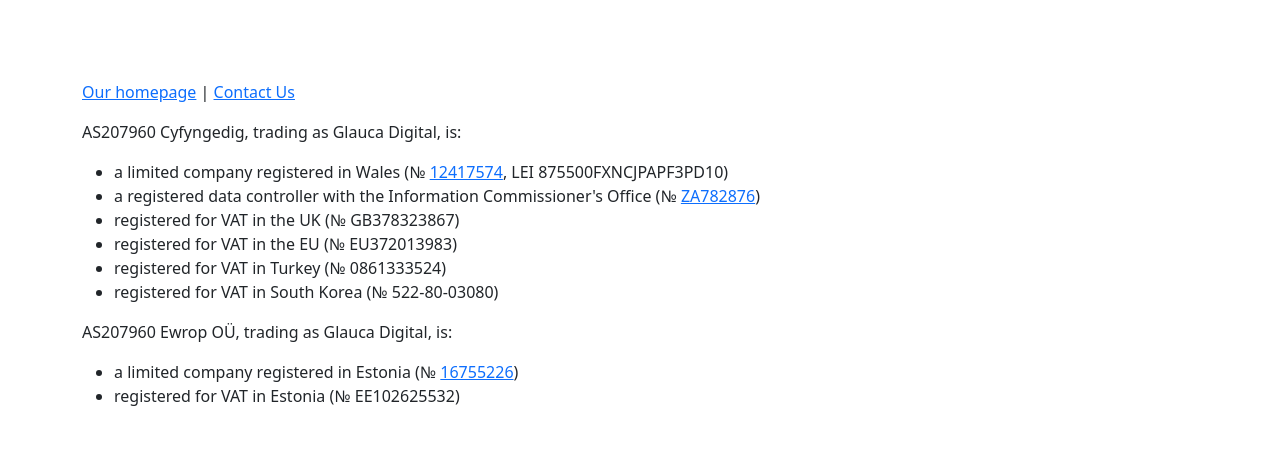
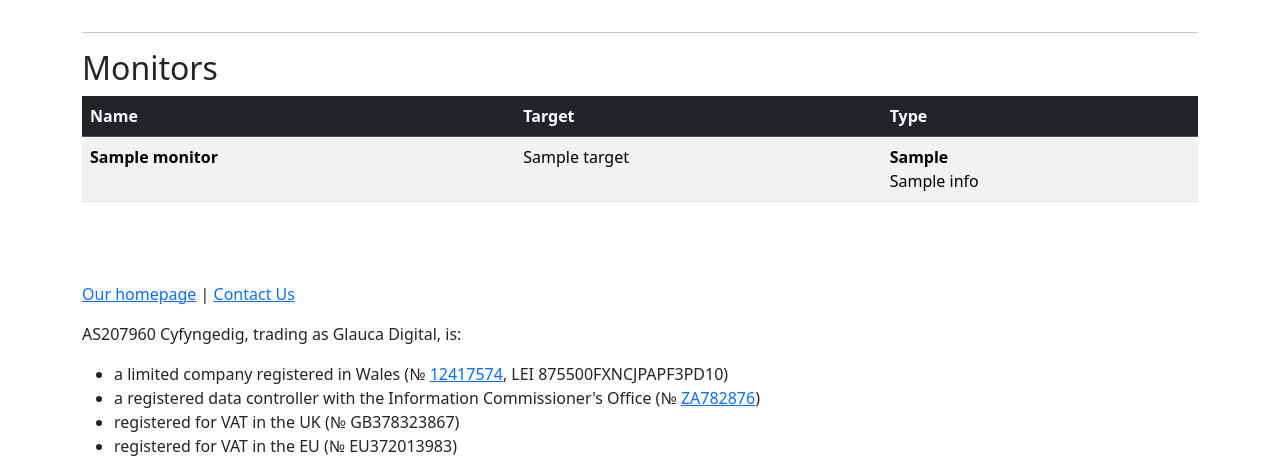
Before and after one commit to AS207960/monitoring, a Django app: template monitoring/templates/monitoring/view_alert_group.html in a window 1280 px wide. Shown: the part 261-719 px from the top of the page. Before the commit the page ends 667 px from the top, so only its background shows below. Run offline with Django 4.2, Linux system fonts and the light colour scheme; tables that the repository leaves empty hold one stand-in row (values such as "Sample post"); the template is opened without the code that fills it: values that come from a table or form of the project are taken from there, most other values are stand-ins (such as "Sample title", 1, 10 or a date in 2020); data that the repository does not hold is empty; parts of the project's set-up code (start-up, migrations or seed data) failed here and were passed over; some libraries are stand-ins or nearby versions.

Commit message:
show monitors on alert group

```diff
--- a/monitoring/templates/monitoring/index.html
+++ b/monitoring/templates/monitoring/index.html
@@ -3,9 +3,7 @@
 
 {% block content %}
     <div class="container">
-        <h2>
-            Monitors
-        </h2>
+        <h2>Monitors</h2>
         <div class="table-responsive">
             <table class="table table-striped table-hover">
                 <thead class="table-dark">
--- a/monitoring/templates/monitoring/view_alert_group.html
+++ b/monitoring/templates/monitoring/view_alert_group.html
@@ -41,13 +41,46 @@
                 <a href="{% url 'alert_group_add_email' alert_group.id %}" class="btn btn-lg btn-primary">Email</a>
                 <a href="#" class="btn btn-lg btn-secondary disabled">
                     <span style="text-decoration: line-through;">SMS</span> Coming soon</a>
-                <a href="{% url 'alert_group_add_pushover' alert_group.id %}" class="btn btn-lg btn-primary">Pushover</a>
+                <a href="{% url 'alert_group_add_pushover' alert_group.id %}"
+                   class="btn btn-lg btn-primary">Pushover</a>
                 <a href="{% url 'alert_group_add_discord' alert_group.id %}" class="btn btn-lg btn-primary">Discord</a>
                 <a href="{% url 'alert_group_add_slack' alert_group.id %}" class="btn btn-lg btn-primary">Slack</a>
-                <a href="{% url 'alert_group_add_telegram' alert_group.id %}" class="btn btn-lg btn-primary">Telegram</a>
+                <a href="{% url 'alert_group_add_telegram' alert_group.id %}"
+                   class="btn btn-lg btn-primary">Telegram</a>
                 <a href="{% url 'alert_group_add_webhook' alert_group.id %}" class="btn btn-lg btn-primary">Webhook</a>
                 <a href="{% url 'alert_group_add_prometheus' alert_group.id %}" class="btn btn-lg btn-primary">Prometheus</a>
             </div>
         {% endif %}
+        <hr/>
+        <h2>Monitors</h2>
+        <div class="table-responsive">
+            <table class="table table-striped table-hover">
+                <thead class="table-dark">
+                <tr>
+                    <th>Name</th>
+                    <th>Target</th>
+                    <th>Type</th>
+                </tr>
+                </thead>
+                <tbody>
+                {% if monitors %}
+                    {% for monitor in monitors %}
+                        <tr>
+                            <th scope="row">{{ monitor.name }}</th>
+                            <td>{{ monitor.target }}</td>
+                            <td>
+                                <b>{{ monitor.get_monitor_type_display }}</b><br/>
+                                {{ monitor.info|linebreaksbr }}
+                            </td>
+                        </tr>
+                    {% endfor %}
+                {% else %}
+                    <tr>
+                        <td colspan="5">No monitors</td>
+                    </tr>
+                {% endif %}
+                </tbody>
+            </table>
+        </div>
     </div>
 {% endblock %}
--- a/monitoring/views.py
+++ b/monitoring/views.py
@@ -88,10 +88,12 @@ def view_alert_group(request, ag_id):
 
     can_edit = ag_obj.has_scope(access_token, 'edit')
     targets = ag_obj.alerttarget_set.all()
+    monitors = ag_obj.monitors.all()
 
     return render(request, "monitoring/view_alert_group.html", {
         "alert_group": ag_obj,
         "targets": targets,
+        "monitors": monitors,
         "can_edit": can_edit,
     })
 
```
